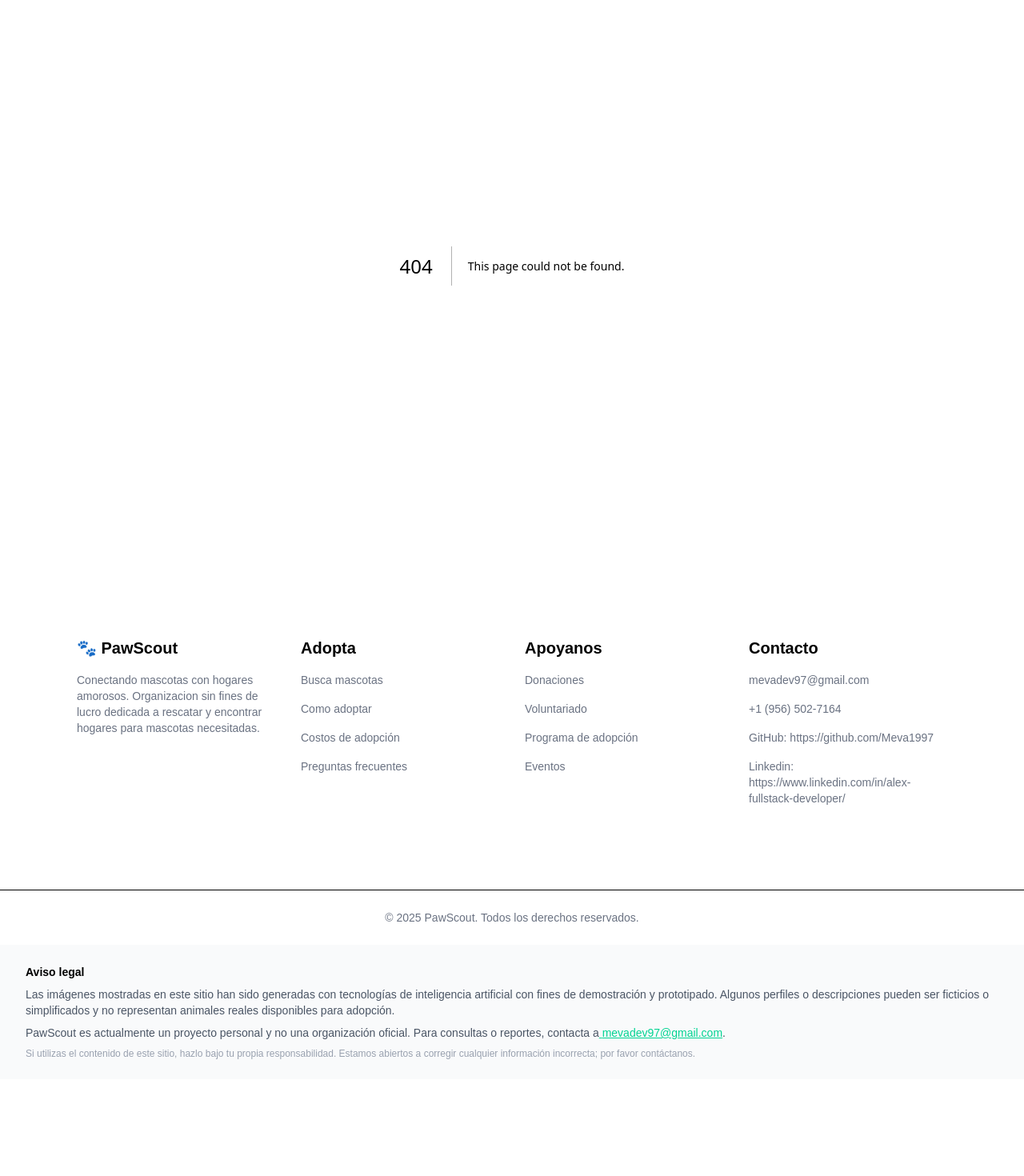
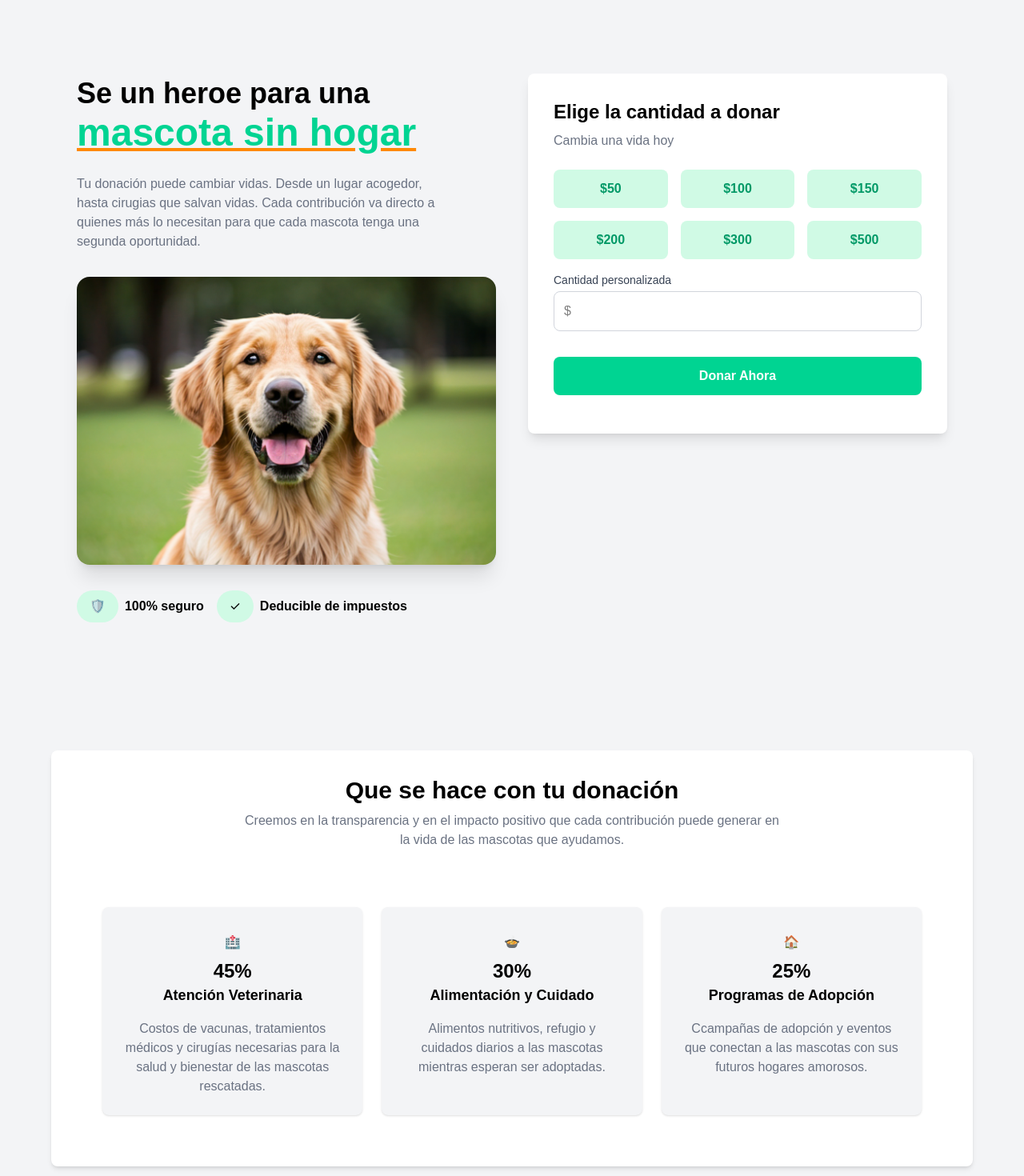
Before and after one commit to Meva1997/PawScout, a Next.js app: page /donate in a window 1280 px wide. Before the commit this address had no page. Shown: the part 140-1610 px from the top of the page at 80% size. Before the commit the page ends 1489 px from the top, so only its background shows below. Built offline with nearby package versions, Linux system fonts and the light colour scheme; a web font is replaced by a local one.

Commit message:
Create donate routing and section

```diff
--- /dev/null
+++ b/app/donate/page.tsx
@@ -0,0 +1,23 @@
+import AmountForm from "@/components/donate/AmountForm";
+import HeroDonate from "@/components/donate/HeroDonate";
+import MoneyInfo from "@/components/donate/MoneyInfo";
+import SuccessStory from "@/components/donate/SuccessStory";
+
+export default function page() {
+  return (
+    <>
+      <main className="bg-gray-100 py-20">
+        <section className="grid md:grid-cols-2 py-20 max-w-6xl mx-auto p-8 gap-10 items-start">
+          <HeroDonate />
+          <AmountForm />
+        </section>
+        <section>
+          <MoneyInfo />
+        </section>
+        <section>
+          <SuccessStory />
+        </section>
+      </main>
+    </>
+  );
+}
--- /dev/null
+++ b/components/donate/AmountForm.tsx
@@ -0,0 +1,96 @@
+"use client";
+import React, { useState } from "react";
+
+export default function AmountForm() {
+  const presetAmounts = [50, 100, 150, 200, 300, 500];
+  const [selected, setSelected] = useState<number | null>(null);
+  const [customAmount, setCustomAmount] = useState<number | "">("");
+
+  const amountInfo: Record<number, string> = {
+    50: "$50: puedes cubrir las vacunas básicas para una mascota.",
+    100: "$100: puedes proporcionar desparasitaciones y revisiones.",
+    150: "$150: puedes costear pruebas y tratamiento iniciales.",
+    200: "$200: puedes pagar una cirugía menor o atención especializada.",
+    300: "$300: puedes cubrir cirugías importantes o cuidados prolongados.",
+    500: "$500: puedes financiar rescates y tratamientos complejos.",
+  };
+
+  const handleSelect = (amount: number) => {
+    setSelected(amount);
+    setCustomAmount("");
+  };
+
+  const handleCustomChange = (e: React.ChangeEvent<HTMLInputElement>) => {
+    const val = e.target.value === "" ? "" : Number(e.target.value);
+    setCustomAmount(val);
+    setSelected(null);
+  };
+
+  const handleSubmit = (e: React.FormEvent) => {
+    e.preventDefault();
+    const amount =
+      selected ?? (typeof customAmount === "number" ? customAmount : null);
+    console.log("Donating:", amount);
+    // aquí agregar la lógica real de pago
+  };
+
+  return (
+    <article className="flex flex-col bg-white p-8 rounded-lg shadow-lg ">
+      <section>
+        <h2 className="font-bold text-2xl">Elige la cantidad a donar</h2>
+        <p className="text-gray-500 pt-2">Cambia una vida hoy</p>
+      </section>
+      <section>
+        <form className="mt-6 flex flex-col gap-4" onSubmit={handleSubmit}>
+          <div className="grid grid-cols-3 gap-4">
+            {presetAmounts.map((amt) => (
+              <button
+                key={amt}
+                type="button"
+                onClick={() => handleSelect(amt)}
+                className={`font-bold py-3 rounded-lg transition-colors ${
+                  selected === amt
+                    ? "border-2 border-emerald-400 bg-emerald-50 text-emerald-700"
+                    : "bg-emerald-100 text-emerald-600 hover:bg-emerald-200"
+                }`}
+              >
+                ${amt}
+              </button>
+            ))}
+          </div>
+
+          <div>
+            <label
+              htmlFor="custom-amount"
+              className="block text-sm font-medium text-gray-700 mb-1"
+            >
+              Cantidad personalizada
+            </label>
+            <input
+              type="number"
+              id="custom-amount"
+              name="custom-amount"
+              placeholder="$"
+              inputMode="numeric"
+              value={customAmount as number | ""}
+              onChange={handleCustomChange}
+              className="w-full border border-gray-300 rounded-lg p-3 focus:outline-none focus:ring-2 focus:ring-emerald-400"
+            />
+          </div>
+          {/* Nota informativa según monto seleccionado */}
+          {selected && (
+            <div className="mt-6 p-3 rounded-md bg-blue-200 text-blue-700 text-sm text-center">
+              {amountInfo[selected]}
+            </div>
+          )}
+          <button
+            type="submit"
+            className="my-4 bg-emerald-400 text-white font-bold py-3 rounded-lg hover:bg-emerald-600 transition-colors"
+          >
+            Donar Ahora
+          </button>
+        </form>
+      </section>
+    </article>
+  );
+}
--- /dev/null
+++ b/components/donate/HeroDonate.tsx
@@ -0,0 +1,41 @@
+import Image from "next/image";
+
+export default function HeroDonate() {
+  return (
+    <article className="flex flex-col gap-8 justify-center items-start">
+      <section>
+        <h1 className="font-bold text-4xl max-w-md leading-snug">
+          Se un heroe para una{" "}
+          <span className="text-emerald-400 font-black text-5xl decoration-orange-400 underline">
+            mascota sin hogar
+          </span>
+        </h1>
+        <p className=" mt-6 text-gray-500 max-w-md">
+          Tu donación puede cambiar vidas. Desde un lugar acogedor, hasta
+          cirugias que salvan vidas. Cada contribución va directo a quienes más
+          lo necesitan para que cada mascota tenga una segunda oportunidad.
+        </p>
+      </section>
+      <section>
+        <Image
+          src="/dog-smiling-camera.png"
+          alt="Dog Hero Donate"
+          width={500}
+          height={300}
+          className="rounded-2xl shadow-xl object-cover h-90 w-140"
+          loading="eager"
+        />
+      </section>
+      <section className="flex gap-4">
+        <div className="flex items-center gap-2">
+          <p className="rounded-full bg-emerald-100 px-4 py-2">🛡️</p>
+          <p className="font-bold">100% seguro</p>
+        </div>
+        <div className="flex items-center gap-2">
+          <p className="rounded-full bg-emerald-100 px-4 py-2">✓</p>
+          <p className="font-bold">Deducible de impuestos</p>
+        </div>
+      </section>
+    </article>
+  );
+}
--- /dev/null
+++ b/components/donate/MoneyInfo.tsx
@@ -0,0 +1,44 @@
+export default function MoneyInfo() {
+  return (
+    <>
+      <article className="max-w-6xl mx-auto p-8 rounded-lg shadow-md bg-white my-20">
+        <section className="text-center mb-10">
+          <h3 className="text-3xl font-bold">Que se hace con tu donación</h3>
+          <p className="text-gray-500 pt-2 max-w-2xl mx-auto">
+            Creemos en la transparencia y en el impacto positivo que cada
+            contribución puede generar en la vida de las mascotas que ayudamos.
+          </p>
+        </section>
+        <section className="grid md:grid-cols-3 gap-6 max-w-6xl mx-auto p-8">
+          <div className="bg-gray-100 p-6 rounded-lg text-center shadow-sm">
+            <p className="text-center py-2">🏥</p>
+            <p className="text-center font-bold text-2xl">45%</p>
+            <h4 className="font-bold text-lg mb-4">Atención Veterinaria</h4>
+            <p className="text-gray-500">
+              Costos de vacunas, tratamientos médicos y cirugías necesarias para
+              la salud y bienestar de las mascotas rescatadas.
+            </p>
+          </div>
+          <div className="bg-gray-100 p-6 rounded-lg text-center shadow-sm">
+            <p className="text-center py-2">🍲</p>
+            <p className="text-center font-bold text-2xl">30%</p>
+            <h4 className="font-bold text-lg mb-4">Alimentación y Cuidado</h4>
+            <p className="text-gray-500">
+              Alimentos nutritivos, refugio y cuidados diarios a las mascotas
+              mientras esperan ser adoptadas.
+            </p>
+          </div>
+          <div className="bg-gray-100 p-6 rounded-lg text-center shadow-sm">
+            <p className="text-center py-2">🏠</p>
+            <p className="text-center font-bold text-2xl">25%</p>
+            <h4 className="font-bold text-lg mb-4">Programas de Adopción</h4>
+            <p className="text-gray-500">
+              Ccampañas de adopción y eventos que conectan a las mascotas con
+              sus futuros hogares amorosos.
+            </p>
+          </div>
+        </section>
+      </article>
+    </>
+  );
+}
--- /dev/null
+++ b/components/donate/SuccessStory.tsx
@@ -0,0 +1,31 @@
+import Image from "next/image";
+
+export default function SuccessStory() {
+  return (
+    <>
+      <article className="grid md:grid-cols-2 bg-white max-w-5xl mx-auto my-30 shadow-lg rounded-lg overflow-hidden p-10 gap-10 items-center">
+        <section>
+          <p className="text-orange-500 pb-2 font-medium">Historia de éxito</p>
+          <h4 className="font-bold text-xl">&quot;La historia de Luna&quot;</h4>
+          <p className="text-gray-500 font-medium my-4">
+            Luna llegó a nosotros en un estado crítico, desnutrida y asustada.
+            Gracias a las generosas donaciones de personas como tú, pudimos
+            brindarle la atención médica que necesitaba. Hoy, Luna es una perra
+            feliz y saludable, lista para encontrar su hogar para siempre. Tu
+            apoyo hace la diferencia en vidas como la de Luna.
+          </p>
+          <p className="font-bold mt-6">- El equipo de PawScout</p>
+        </section>
+        <section>
+          <Image
+            src="/dog-smiling-camera.png"
+            alt="Luna's Success Story"
+            width={500}
+            height={300}
+            className="w-full h-auto rounded-xl mb-4 rotate-4"
+          />
+        </section>
+      </article>
+    </>
+  );
+}
--- a/components/ui/HomeHeader.tsx
+++ b/components/ui/HomeHeader.tsx
@@ -62,9 +62,12 @@ export default function HomeHeader() {
           >
             Adopta
           </Link>
-          <li className="hover:bg-emerald-400 rounded-lg p-2 cursor-pointer transition-all">
+          <Link
+            href="/donate"
+            className="hover:bg-emerald-400 rounded-lg p-2 cursor-pointer transition-all"
+          >
             Donaciones
-          </li>
+          </Link>
           <li className="hover:bg-emerald-400 rounded-lg p-2 cursor-pointer transition-all">
             Voluntariado
           </li>
@@ -83,9 +86,12 @@ export default function HomeHeader() {
               >
                 Adopta
               </Link>
-              <li className="hover:bg-emerald-400 rounded-lg p-2 cursor-pointer transition-all">
+              <Link
+                href="/donate"
+                className="hover:bg-emerald-400 rounded-lg p-2 cursor-pointer transition-all"
+              >
                 Donaciones
-              </li>
+              </Link>
               <li className="hover:bg-emerald-400 rounded-lg p-2 cursor-pointer transition-all">
                 Voluntariado
               </li>
```
